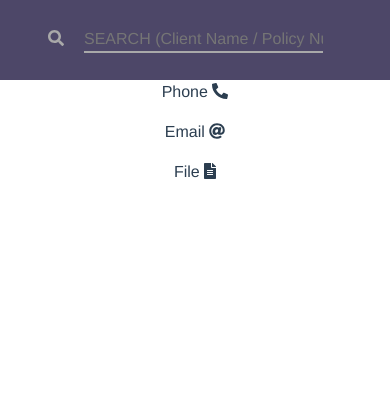
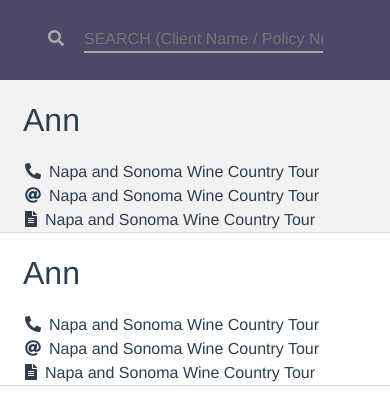
Before and after one commit to smerveroglu/Smart-Search, a Vue app: page / in a window 390 px wide. Shown: the top 420 px of the page. Built offline with nearby package versions, Linux system fonts and the light colour scheme.

Commit message:
add table, fix style

```diff
--- a/src/components/List.vue
+++ b/src/components/List.vue
@@ -1,7 +1,48 @@
 <template>
-  <div class="list">
-    <p>Phone <font-awesome-icon icon="phone" rotation="90" /></p>
+  <!-- <div class="list"> -->
+    <!-- <p>Phone <font-awesome-icon icon="phone" rotation="90" /></p>
     <p>Email <font-awesome-icon icon="at" /></p>
-    <p>File <font-awesome-icon icon="file-alt" /></p>
+    <p>File <font-awesome-icon icon="file-alt" /></p> -->
+    <!-- <br><br><br> -->
+<div class="table-container">
+<div class="flex-table row">
+  <div class="flex-row rowspan">Ann</div>
+  <div class="column">
+    <div class="flex-row">
+      <div class="flex-cell" ><font-awesome-icon icon="phone" rotation="90"/><span class="ms-2">Napa and Sonoma Wine Country Tour</span></div>
+      <div class="flex-cell" ><font-awesome-icon icon="at" /><span class="ms-2">Napa and Sonoma Wine Country Tour</span></div>
+      <div class="flex-cell" ><font-awesome-icon icon="file-alt" /><span class="ms-2">Napa and Sonoma Wine Country Tour</span></div>
+    </div>
   </div>
+</div>
+<div class="flex-table row">
+  <div class="flex-row rowspan">Ann</div>
+  <div class="column">
+    <div class="flex-row">
+      <div class="flex-cell" ><font-awesome-icon icon="phone" rotation="90"/><span class="ms-2">Napa and Sonoma Wine Country Tour</span></div>
+      <div class="flex-cell" ><font-awesome-icon icon="at" /><span class="ms-2">Napa and Sonoma Wine Country Tour</span></div>
+      <div class="flex-cell" ><font-awesome-icon icon="file-alt" /><span class="ms-2">Napa and Sonoma Wine Country Tour</span></div>
+    </div>
+  </div>
+</div>
+</div>
+    <!-- <section class="table table-striped">
+  <header >
+    <div class="col">Column A</div>
+    <div class="col">Column B</div>
+    <div class="col">Column C</div>
+  </header>
+  <div class="row">
+    <div class="col">1</div>
+    <div class="col">2</div>
+    <div class="col">3</div>
+  </div>
+  <div class="row">
+    <div class="col">1</div>
+    <div class="col">2</div>
+    <div class="col">3</div>
+  </div>
+</section> -->
+  <!-- </div> -->
 </template>
+<style src="../styles/list.scss" lang="scss"></style>
--- /dev/null
+++ b/src/styles/list.scss
@@ -0,0 +1,101 @@
+
+$table-border: #d9d9d9;
+$row-bg: #f4f2f1;
+
+div {
+  box-sizing: border-box;
+}
+
+.table-container {
+  display: block;
+  width: 100%;
+}
+
+
+.flex-table {
+  display: flex;
+  flex-flow: row wrap;
+  transition: 0.5s;
+  &.row:nth-child(odd) .flex-row {
+    background: $row-bg;
+  }
+  &:hover {
+    background: #f5f5f5;
+    transition: 500ms;
+  }
+}
+
+.flex-row {
+  width: calc(100% / 4);
+  padding: 0.5em 0.5em;
+}
+
+.rowspan {
+  display: flex;
+  flex-flow: row wrap;
+  align-items: flex-start;
+ padding-left: 35px !important;
+ font-size: 2rem;
+}
+
+.column {
+  display: flex;
+  flex-flow: column wrap;
+  width: 75%;
+  padding: 0;
+  .flex-row {
+    display: flex;
+    flex-flow: row wrap;
+    width: 100%;
+    padding:0;
+    border: 0;
+    border-bottom: solid 1px $table-border;
+    &:hover {
+      background: #f5f5f5;
+      transition: 500ms;
+    }
+  }
+}
+
+.flex-cell {
+  width: calc(100% / 4);
+  margin-left: 25px;
+  text-align: left;
+}
+
+
+
+@media all and (max-width: 767px) {
+  .flex-row {
+    width: calc(100% / 3);
+  }
+
+  .column {
+    width: 100%;
+  }
+}
+
+@media all and (max-width: 430px) {
+  .flex-table {
+    .flex-row {
+      border-bottom: 0;
+    }
+    .flex-row:last-of-type {
+      border-bottom: solid 1px $table-border;
+    }
+  }
+  .flex-row {
+    width: 100%;
+  }
+
+  .column {
+    width: 100%;
+    .flex-row {
+      border-bottom: solid 1px $table-border;
+    }
+  }
+
+  .flex-cell {
+    width: 100%;
+  }
+}
--- a/src/styles/search-bar.scss
+++ b/src/styles/search-bar.scss
@@ -1,5 +1,5 @@
 .navbar {
-  background-color: #4d4768;
+  background-color: hsl(250.9,18.9%,34.3%);
   height: 80px;
   text-align: left;
 }
@@ -9,9 +9,10 @@
 }
 input {
   width: 70%;
-  background-color: #4d4768;
+  background-color: hsl(250.9,18.9%,34.3%);
   padding: 0;
   font-size: 14rem;
+  color: darkgray;
   border: none;
   outline: none;
   border-bottom: 2px solid darkgray;
```
